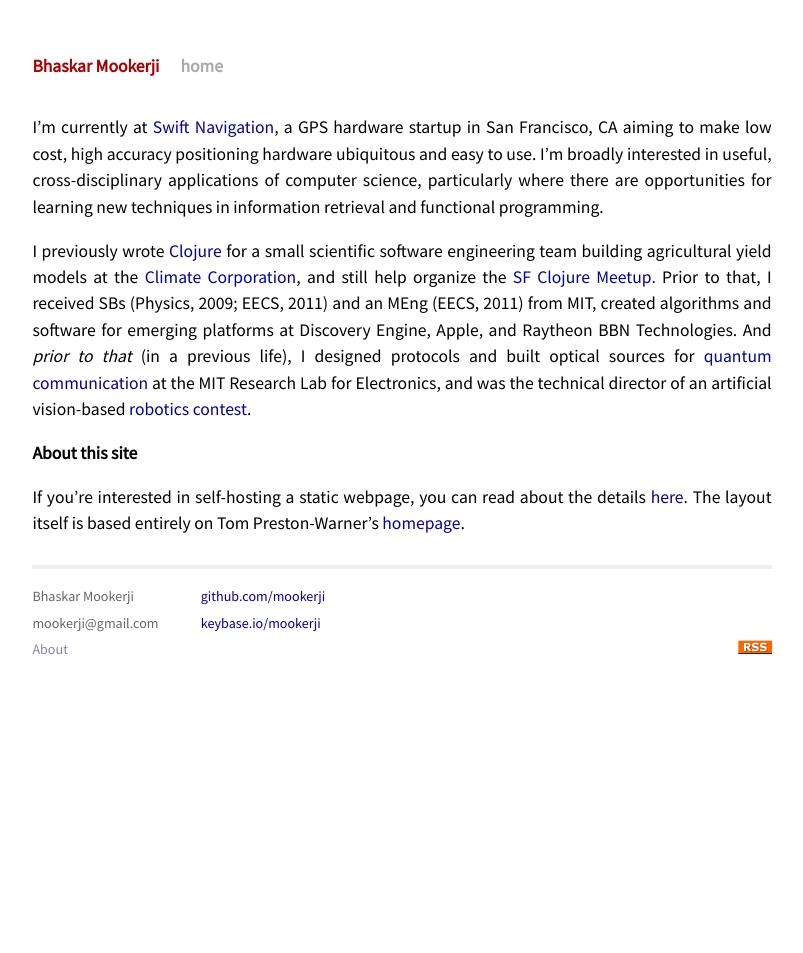
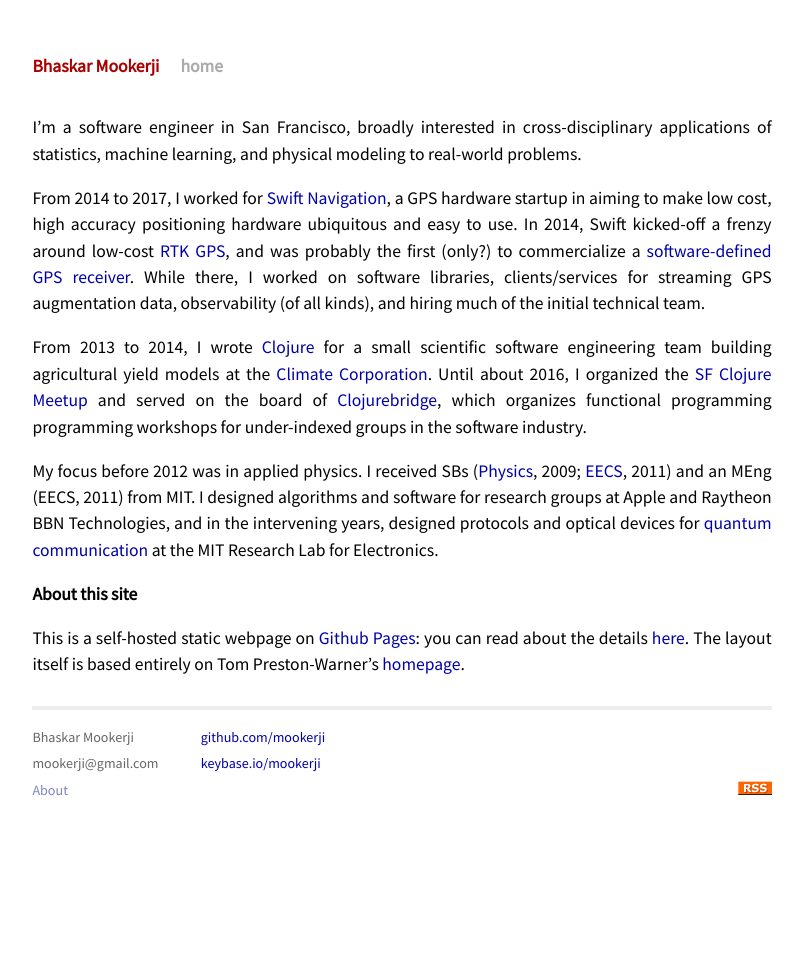
Before and after one commit to mookerji/mookerji.github.io, a Jekyll site: the page built from about.md, in a window 1280 px wide. Shown: the whole page, without its empty margins (238-1041 px from the left). Built offline with Jekyll 4.4.1, drawn with Linux system fonts in a browser that asks for light colours.

Commit message:
Updated about page.

```diff
--- a/about.md
+++ b/about.md
@@ -6,31 +6,43 @@ tags: meta
 layout: default
 ---
 
-I'm currently at [Swift Navigation](https://github.com/swift-nav/), a
-GPS hardware startup in San Francisco, CA aiming to make low cost,
-high accuracy positioning hardware ubiquitous and easy to use. I'm
-broadly interested in useful, cross-disciplinary applications of
-computer science, particularly where there are opportunities for
-learning new techniques in information retrieval and functional
-programming.
+I'm a software engineer in San Francisco, broadly interested in
+cross-disciplinary applications of statistics, machine learning, and
+physical modeling to real-world problems.
 
-I previously wrote [Clojure](http://clojure.org) for a small
+From 2014 to 2017, I worked for
+[Swift Navigation](https://github.com/swift-nav/), a GPS hardware
+startup in aiming to make low cost, high accuracy positioning hardware
+ubiquitous and easy to use. In 2014, Swift kicked-off a frenzy around
+low-cost [RTK GPS](https://en.wikipedia.org/wiki/Real_Time_Kinematic),
+and was probably the first (only?) to commercialize a
+[software-defined GPS receiver](https://www.swiftnav.com/piksi-multi). While
+there, I worked on software libraries, clients/services for streaming
+GPS augmentation data, observability (of all kinds), and hiring much
+of the initial technical team.
+
+From 2013 to 2014, I wrote [Clojure](http://clojure.org) for a small
 scientific software engineering team building agricultural yield
-models at the [Climate Corporation](http://climate.com), and still
-help organize the
-[SF Clojure Meetup](http://www.meetup.com/The-Bay-Area-Clojure-User-Group/).
-Prior to that, I received SBs (Physics, 2009; EECS, 2011) and an MEng
-(EECS, 2011) from MIT, created algorithms and software for emerging
-platforms at Discovery Engine, Apple, and Raytheon BBN Technologies.
-And *prior to that* (in a previous life), I designed protocols and
-built optical sources for
+models at the [Climate Corporation](http://climate.com).  Until about
+2016, I organized the
+[SF Clojure Meetup](http://www.meetup.com/The-Bay-Area-Clojure-User-Group/)
+and served on the board of [Clojurebridge](www.clojurebridge.org),
+which organizes functional programming programming workshops for
+under-indexed groups in the software industry.
+
+My focus before 2012 was in applied physics. I received SBs
+([Physics](http://web.mit.edu/physics/), 2009;
+[EECS](https://www.eecs.mit.edu/), 2011) and an MEng (EECS, 2011) from
+MIT. I designed algorithms and software for research groups at Apple
+and Raytheon BBN Technologies, and in the intervening years, designed
+protocols and optical devices for
 [quantum communication](http://www.rle.mit.edu/qoptics/) at the MIT
-Research Lab for Electronics, and was the technical director of an
-artificial vision-based [robotics contest](http://maslab.mit.edu/).
+Research Lab for Electronics.
 
 # About this site
 
-If you're interested in self-hosting a static webpage, you can read about the
-details [here](https://github.com/mookerji/spin-one.org). The layout itself is
-based entirely on Tom Preston-Warner's
-[homepage](https://github.com/mojombo/mojombo.github.com).
+This is a self-hosted static webpage on
+[Github Pages](https://pages.github.com/): you can read about the
+details [here](https://github.com/mookerji/mookerji.github.io). The
+layout itself is based entirely on Tom Preston-Warner's
+[homepage](https://github.com/mojombo/mojombo.github.io).
```
